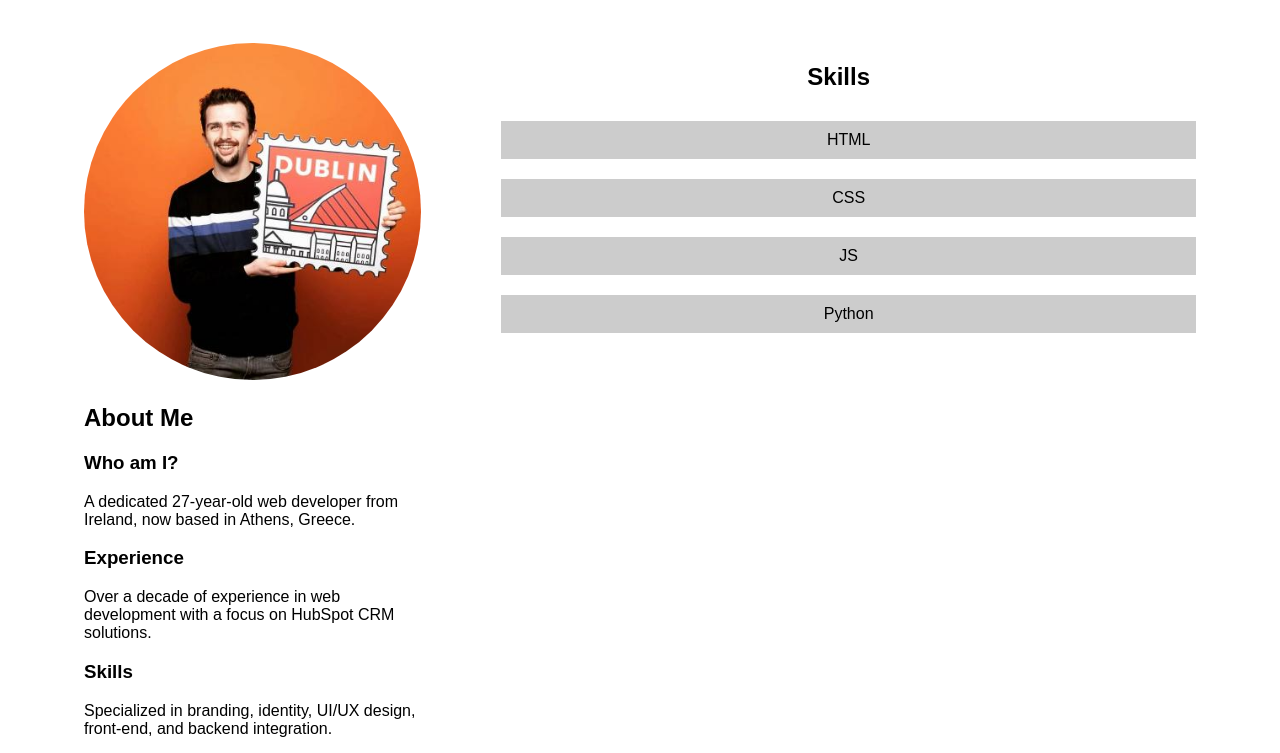
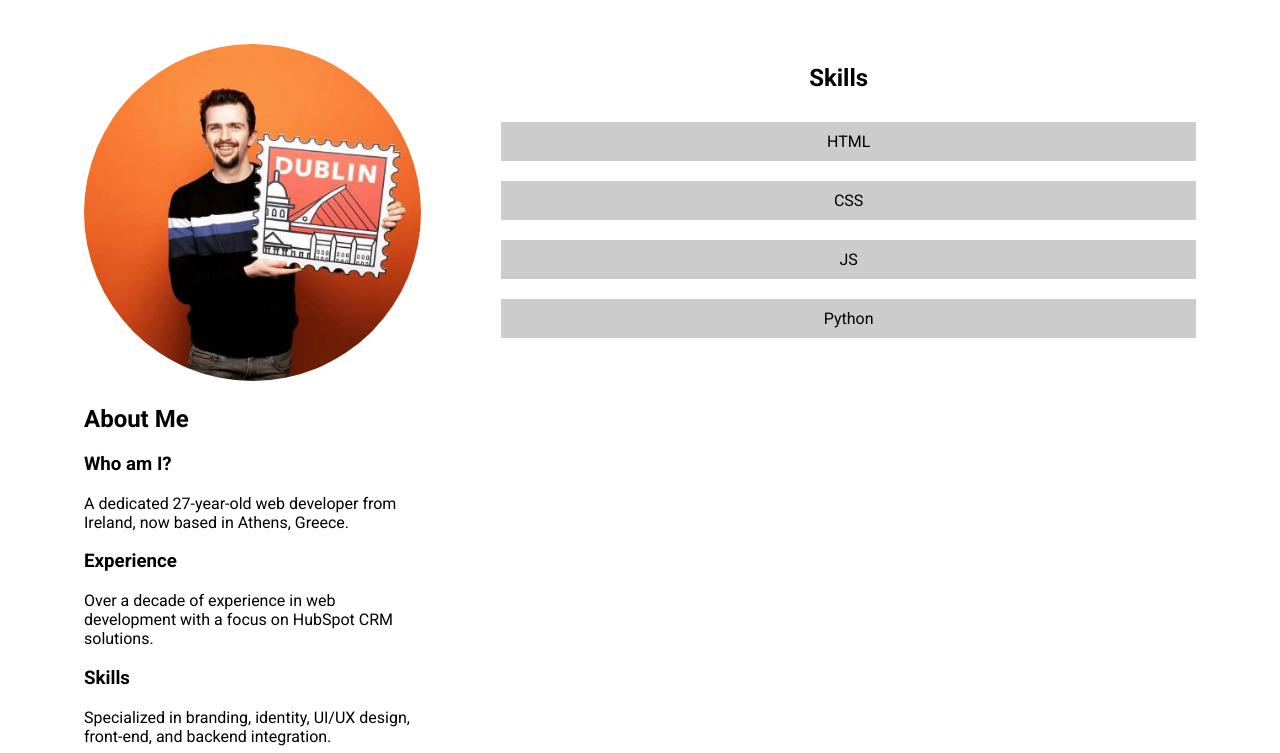
Before and after one commit to DanielMaherDev/CV-2024, a plain HTML site: page index.html in a window 1280 px wide. Shown: the part 145-898 px from the top of the page. Drawn offline with Linux system fonts and the light colour scheme; files whose address does not match are found by name.

Commit message:
add Roboto font

```diff
--- a/styles/style.css
+++ b/styles/style.css
@@ -1,8 +1,15 @@
 /* styles/style.css */
 
+/* fonts */
+@import url('https://fonts.googleapis.com/css2?family=Roboto:wght@400;700&display=swap');
+
 /* General styles */
+body,
+h1 {
+    font-family: Roboto, sans-serif;
+}
+
 body {
-    font-family: Arial, sans-serif;
     margin: 0;
     padding: 0;
 }
```
